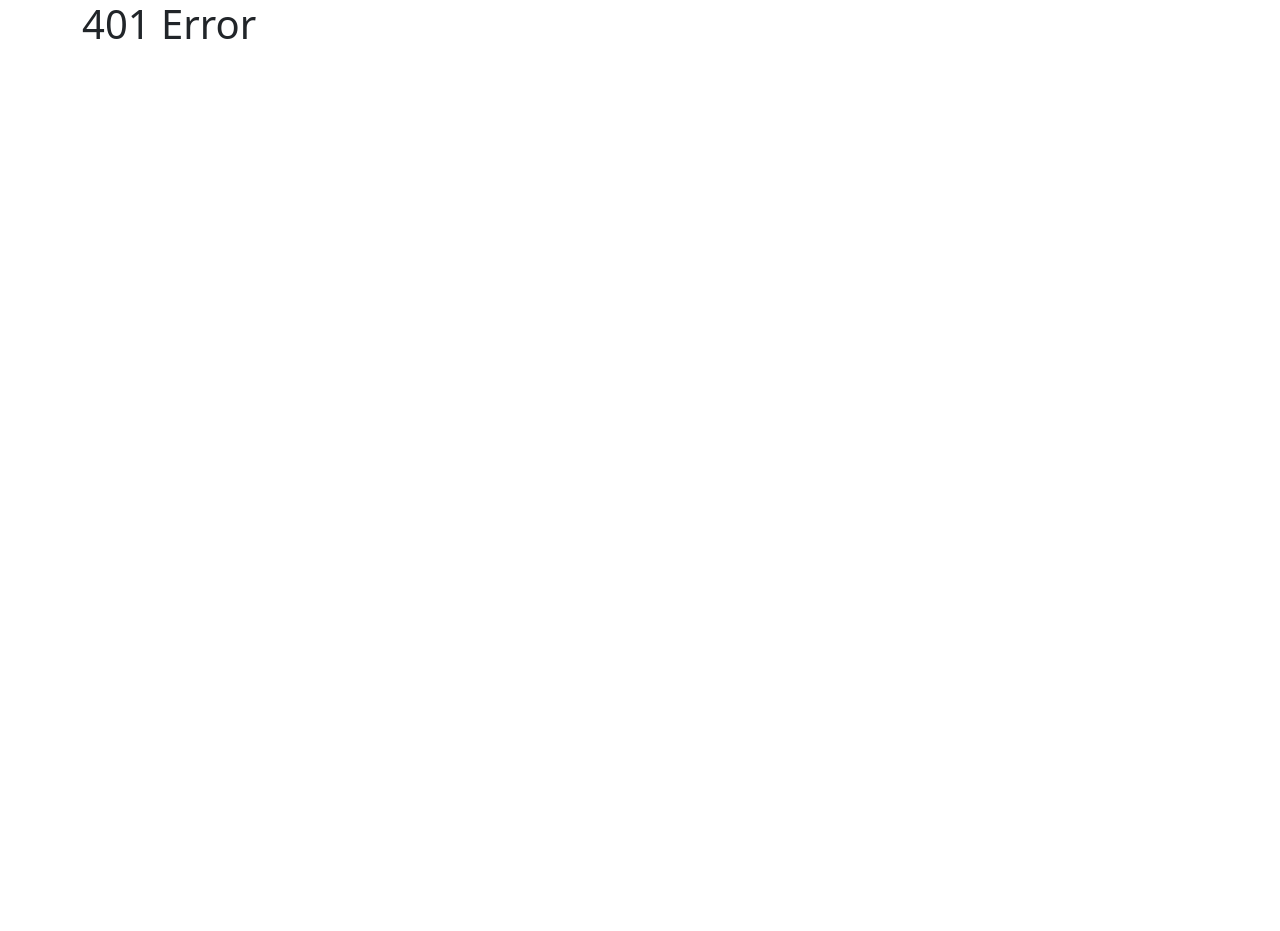
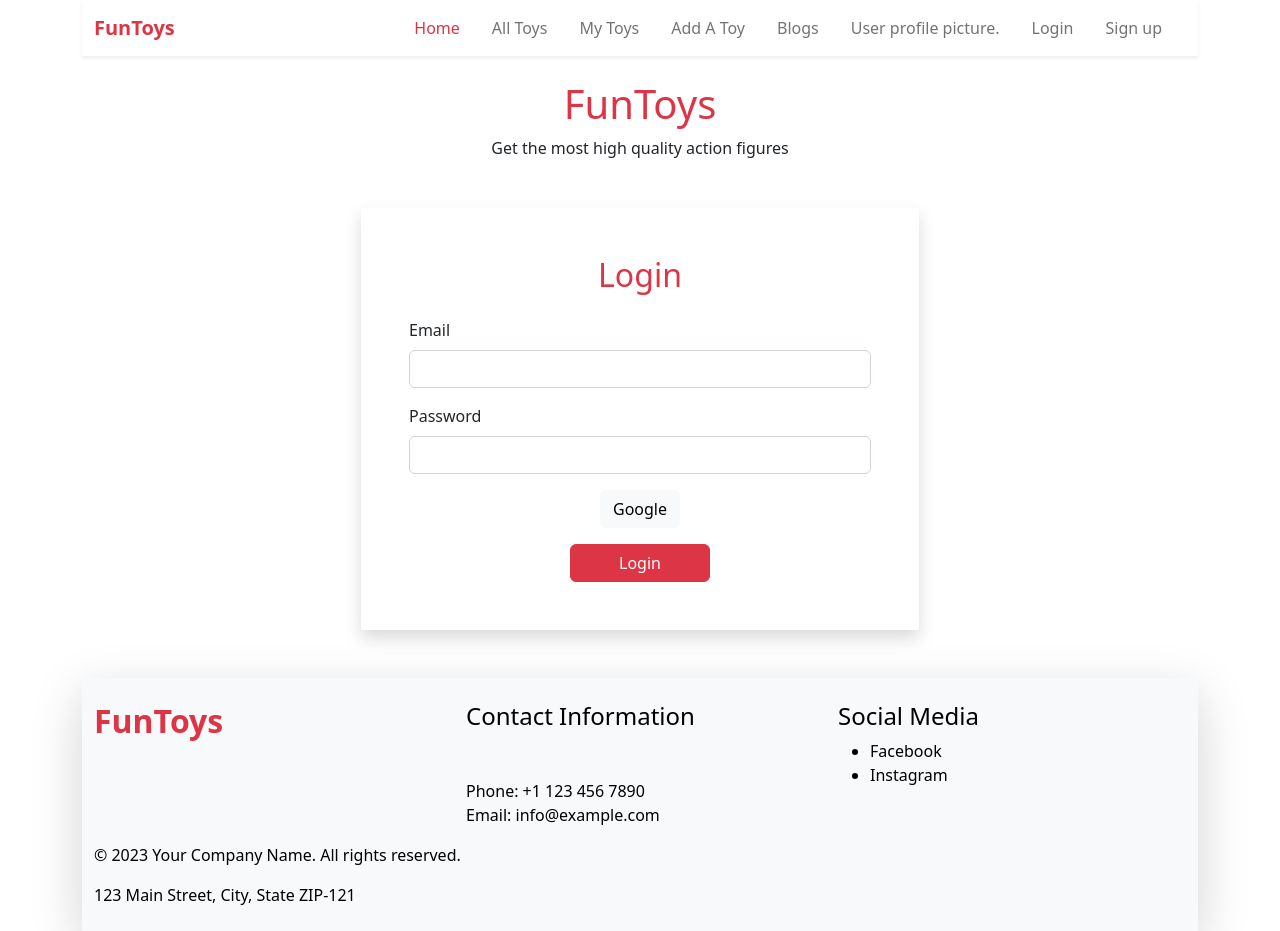
Before and after one commit to kaziFahmid/toy-marketplace, a React (Vite) app: page /login in a window 1280 px wide. Before the commit this address had no page. Before the commit the page ends 800 px from the top, so only its background shows below. Built offline with nearby package versions, Linux system fonts and the light colour scheme.

Commit message:
login component done

```diff
--- a/src/components/Login/Login.jsx
+++ b/src/components/Login/Login.jsx
@@ -3,6 +3,27 @@
 export default function Login() {
   return (
     <div>
+        <h1 className='text-danger text-center mt-4 '>FunToys</h1>
+        <p className='text-center mt-2'>Get the most high quality action figures </p>
+            <div className="w-50 mx-auto mb-5 mt-5 ">
+        <div className="shadow p-5">
+          <h2 className="text-center mb-4 text-danger">Login</h2>
+          <div className="mb-3">
+            <label className="form-label">Email</label>
+            <input type="email" name='email' className="form-control" />
+          </div>
+          <div className="mb-3">
+            <label className="form-label">Password</label>
+            <input type="password" name='password' className="form-control" />
+          </div>
+      <div className='text-center'>
+      <button className="btn btn-light text-black">Google</button><br/>
+          <button className="btn btn-danger text-white px-5 mt-3">Login</button>
+      </div>
+
+        </div>
+      </div>
+
 
     </div>
   )
```
Also changed, not shown: src/main.jsx (+10 -0 lines).
